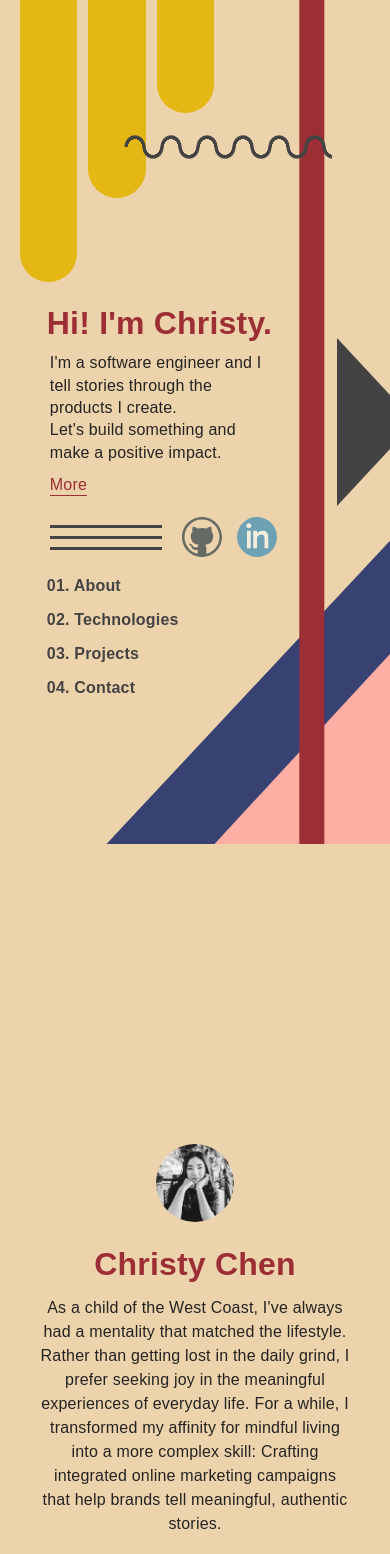
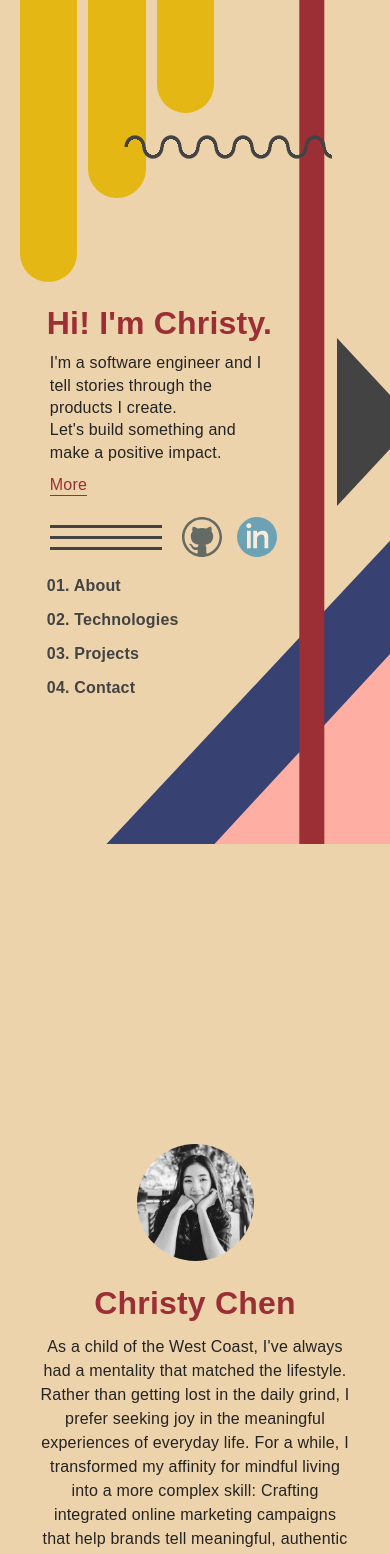
Before and after one commit to christywchen/christychen.com, a React (Create React App) app: page / in a window 390 px wide. Shown: the top 1554 px of the page. Built offline with nearby package versions, Linux system fonts and the light colour scheme; a web font is replaced by a local one.

Commit message:
updated profile image size for mobile.

```diff
--- a/src/components/Profile/Profile.css
+++ b/src/components/Profile/Profile.css
@@ -107,6 +107,11 @@
         margin: 10px 0 20px;
     }
 
+    .profile__image {
+        height: 30vw;
+        width: 30vw;
+    }
+
     .profile__links {
         gap: 20px 0;
     }
```
